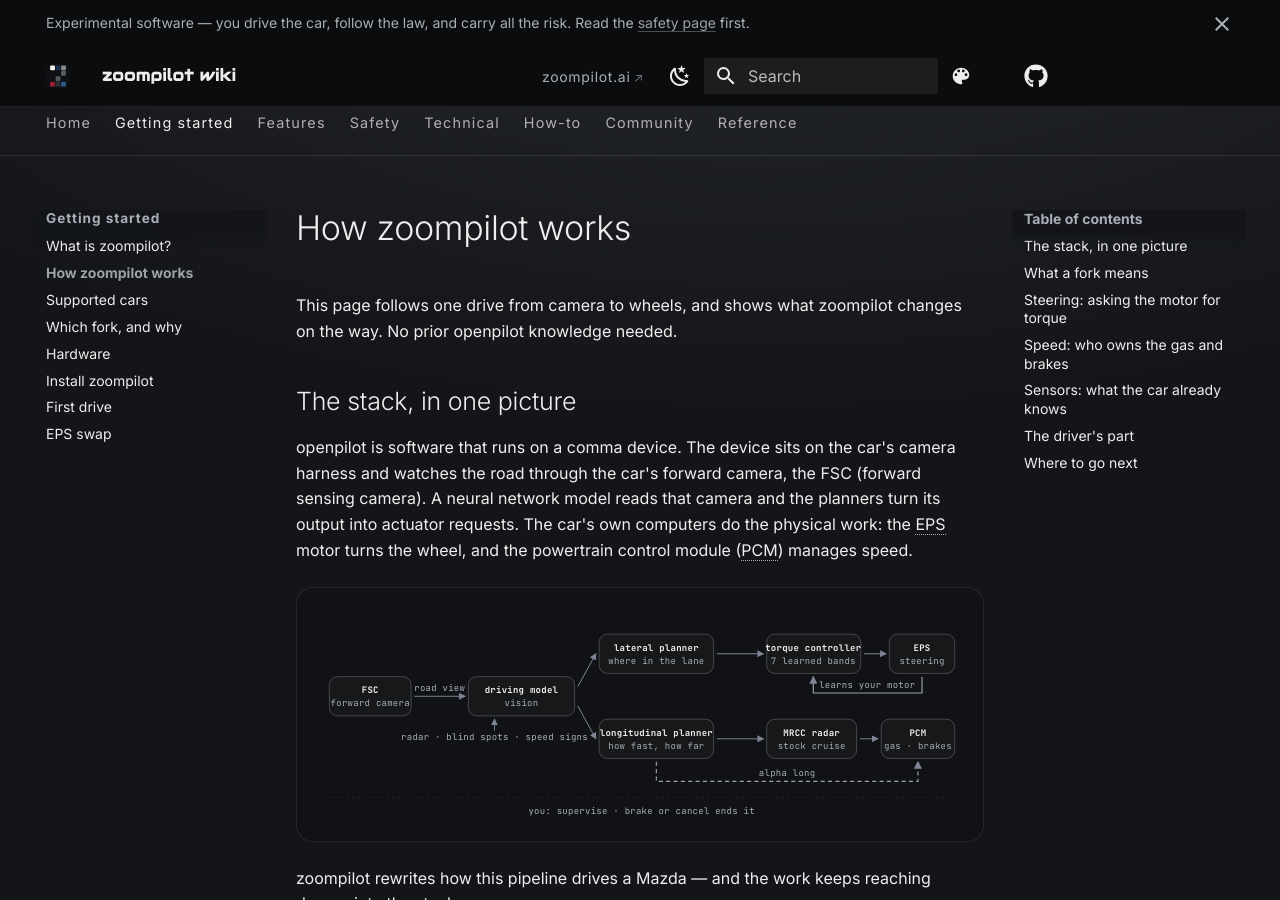
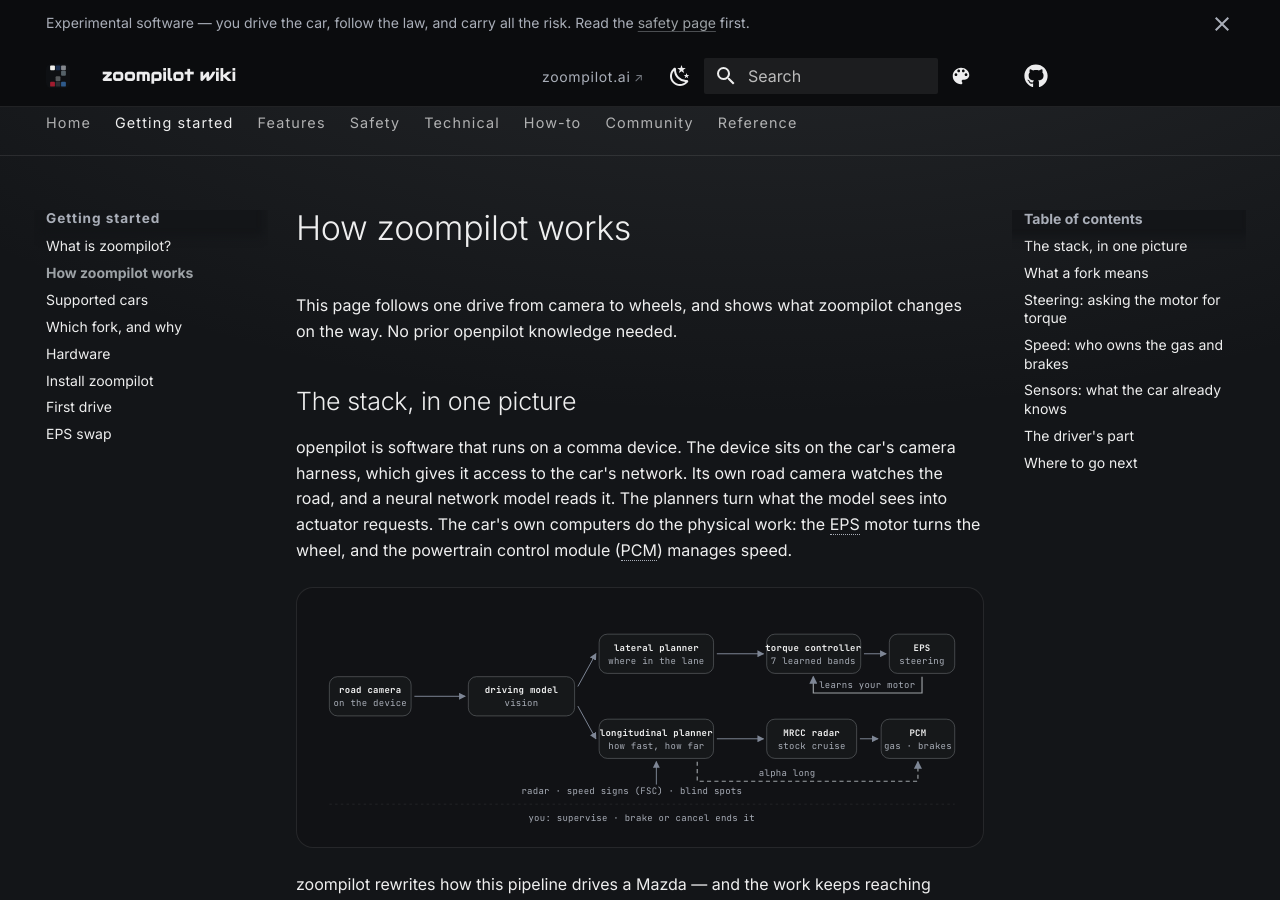
Before and after one commit to mzdnick/zoompilot-wiki, an MkDocs documentation site: the page built from docs/getting-started/how-it-works.md, in a window 1280 px wide and 900 px high. Built offline with MkDocs 1.6.1 and Material for MkDocs 9.7.7, drawn with Linux system fonts in a browser that asks for light colours; comment, search, counter and statistics services are not loaded; some of the changed text lies outside the part shown.

Commit message:
How it works diagram: the comma device's own camera feeds the model; FSC only reads signs; sensors feed the planners

```diff
--- a/docs/getting-started/how-it-works.md
+++ b/docs/getting-started/how-it-works.md
@@ -11,24 +11,22 @@
 ## The stack, in one picture
 
 openpilot is software that runs on a comma device. The device sits on
-the car's camera harness and watches the road through the car's
-forward camera, the FSC (forward sensing camera). A neural network
-model reads that camera and the planners turn its output into actuator
-requests. The car's own computers do the physical work: the EPS motor
-turns the wheel, and the powertrain control module (PCM) manages
-speed.
+the car's camera harness, which gives it access to the car's network.
+Its own road camera watches the road, and a neural network model reads
+it. The planners turn what the model sees into actuator requests. The
+car's own computers do the physical work: the EPS motor turns the
+wheel, and the powertrain control module (PCM) manages speed.
 
 <div class="diagram">
-<svg viewBox="0 0 800 260" role="img" aria-label="Module diagram: the Mazda forward camera, the FSC, feeds the driving model on the comma device. The lateral planner and torque controller steer the Mazda EPS. The longitudinal planner sends a set speed to the MRCC radar, which drives the PCM for gas and brakes; under alpha long the planner drives the PCM directly. Radar, blind-spot monitors, and speed signs feed in. Self-tune learns the EPS motor. The driver supervises and can brake or cancel at any time.">
+<svg viewBox="0 0 800 268" role="img" aria-label="Module diagram: the comma device's own road camera feeds the driving model. The lateral planner and torque controller steer the Mazda EPS. The longitudinal planner sends a set speed to the MRCC radar, which drives the PCM for gas and brakes; under alpha long the planner drives the PCM directly. Radar, speed signs from the FSC, and blind spots feed the planners. Self-tune learns the EPS motor. The driver supervises and can brake or cancel at any time.">
   <defs>
     <marker id="zp-arrow" class="m-dim" viewBox="0 0 8 8" refX="7" refY="4" markerWidth="7" markerHeight="7" orient="auto-start-reverse"><path d="M0,0 L8,4 L0,8 z"/></marker>
     <marker id="zp-arrow-a" class="m-acc" viewBox="0 0 8 8" refX="7" refY="4" markerWidth="7" markerHeight="7" orient="auto-start-reverse"><path d="M0,0 L8,4 L0,8 z"/></marker>
   </defs>
   <rect class="d-box" x="20" y="84" width="100" height="48"/>
-  <text class="d-hi" x="70" y="104" text-anchor="middle">FSC</text>
-  <text x="70" y="120" text-anchor="middle">forward camera</text>
+  <text class="d-hi" x="70" y="104" text-anchor="middle">road camera</text>
+  <text x="70" y="120" text-anchor="middle">on the device</text>
   <line class="d-flow" x1="124" y1="108" x2="186" y2="108"/>
-  <text x="155" y="101" text-anchor="middle">road view</text>
   <rect class="d-box" x="190" y="84" width="130" height="48"/>
   <text class="d-hi" x="255" y="104" text-anchor="middle">driving model</text>
   <text x="255" y="120" text-anchor="middle">vision</text>
@@ -56,14 +54,14 @@
   <rect class="d-box" x="695" y="136" width="90" height="48"/>
   <text class="d-hi" x="740" y="156" text-anchor="middle">PCM</text>
   <text x="740" y="172" text-anchor="middle">gas · brakes</text>
-  <path class="d-flow-accent" style="stroke-dasharray: 5 4" d="M420,188 V212 H740 V188"/>
+  <path class="d-flow-accent" style="stroke-dasharray: 5 4" d="M470,188 V212 H740 V188"/>
   <text x="580" y="206" text-anchor="middle">alpha long</text>
   <path class="d-flow-accent" d="M745,84 V104 H612 V84"/>
   <text x="678" y="98" text-anchor="middle">learns your motor</text>
-  <line class="d-flow" x1="222" y1="150" x2="222" y2="136"/>
-  <text x="222" y="162" text-anchor="middle">radar · blind spots · speed signs</text>
-  <line class="d-lane" x1="20" y1="232" x2="785" y2="232"/>
-  <text x="402" y="252" text-anchor="middle">you: supervise · brake or cancel ends it</text>
+  <line class="d-flow" x1="420" y1="216" x2="420" y2="188"/>
+  <text x="390" y="228" text-anchor="middle">radar · speed signs (FSC) · blind spots</text>
+  <line class="d-lane" x1="20" y1="240" x2="785" y2="240"/>
+  <text x="402" y="260" text-anchor="middle">you: supervise · brake or cancel ends it</text>
 </svg>
 </div>
 
```
Also changed, not shown: other parts of docs/getting-started/how-it-works.md (+1 -1 lines).
